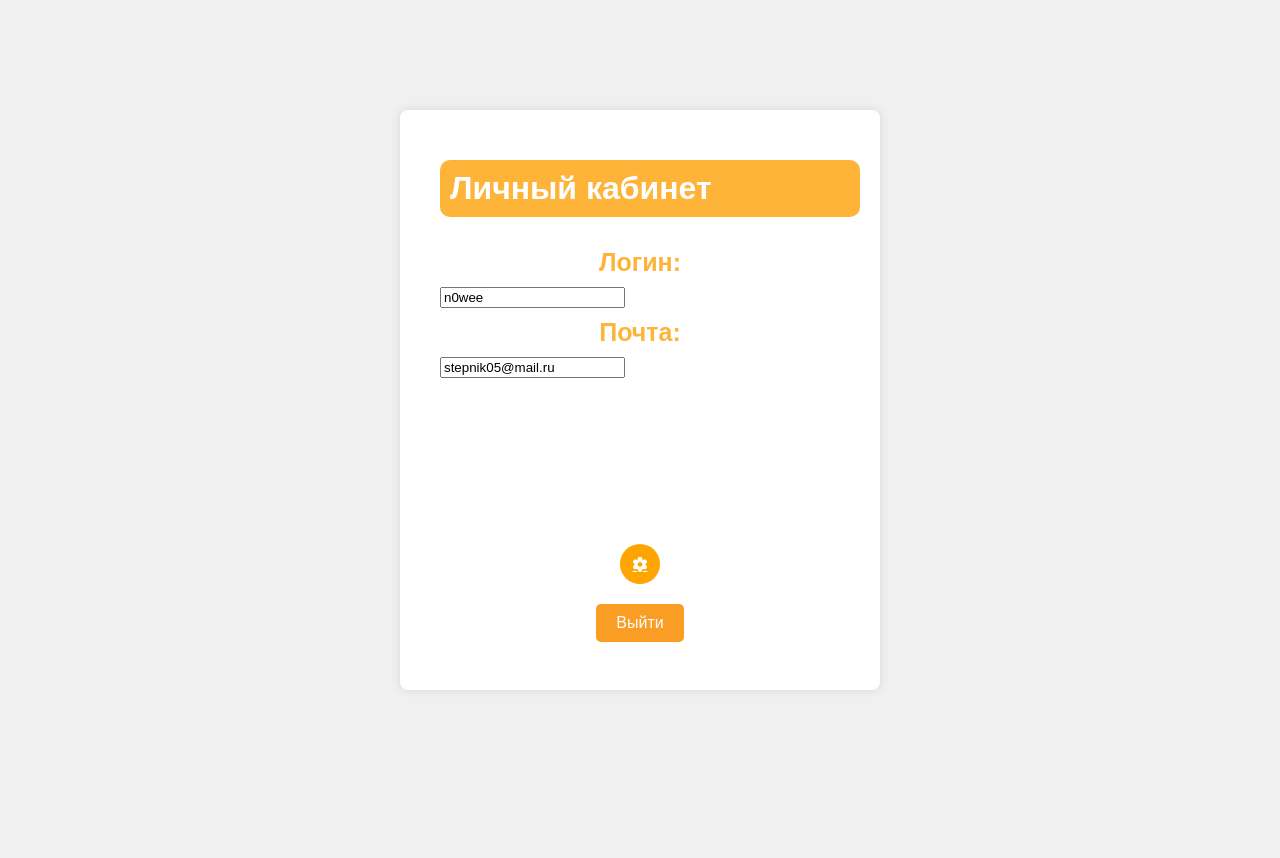
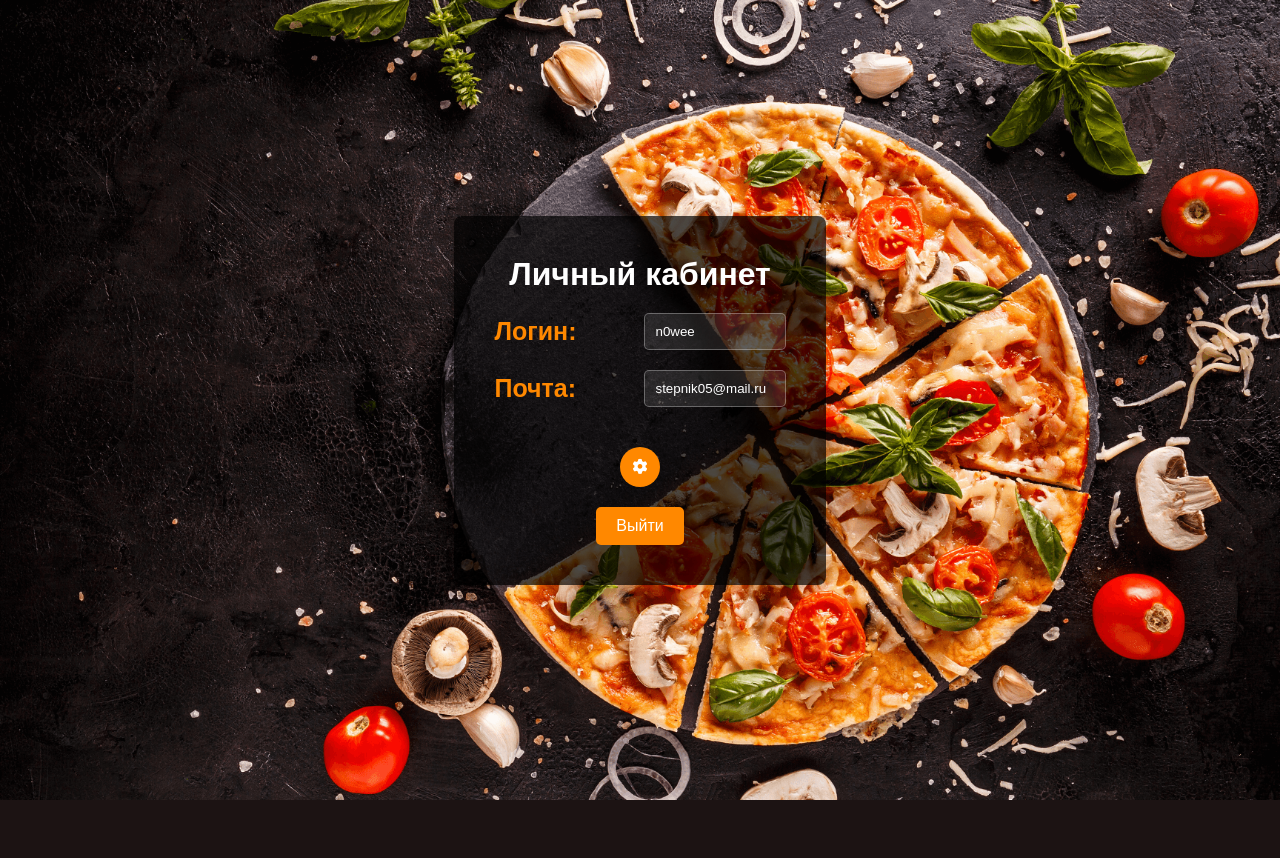
Before and after one commit to LernerF/ITproject, a Django app: page /profile/ in a window 1280 px wide. After the commit the page ends 800 px from the top, so only its background shows below. Run offline with Django 5.2, Linux system fonts and the light colour scheme; a user stored in the database is signed in.

Commit message:
Update user.css

```diff
--- a/global/website/main/static/main/css/user.css
+++ b/global/website/main/static/main/css/user.css
@@ -1,130 +1,122 @@
-body {
+* {
   margin: 0;
   padding: 0;
+  box-sizing: border-box;
   font-family: Arial, sans-serif;
-  background-color: #f0f0f0;
+  list-style: none;
+  text-decoration: none;
+  color: white; /* Устанавливаем белый цвет для всех текстов по умолчанию */
+}
+
+body {
+  background: url('../img/background.png') no-repeat center center fixed; /* Установите URL вашего изображения */
+  background-size: cover;
+  height: 100vh;
+  display: flex;
+  justify-content: center;
+  align-items: center;
 }
 
 .container {
   display: flex;
   justify-content: center;
   align-items: center;
-  height: 100vh;
+  height: 100vh; /* Высота блока равна высоте видимой части экрана */
 }
 
 .profile-card {
-  background-color: #ffffff;
-  height: 500px;
-  width: 400px;
+  background-color: rgba(0, 0, 0, 0.7); /* Матовый цвет контейнера */
   padding: 40px;
   border-radius: 8px;
   box-shadow: 0 0 10px rgba(0, 0, 0, 0.1);
+  display: flex;
+  flex-direction: column;
+  justify-content: center; /* Выравнивание по вертикали */
+  align-items: center; /* Выравнивание по горизонтали */
 }
 
 h1 {
-  display: block;
-  width: 100%;
-  padding: 10px;
-  margin-top: 10px;
-  background-color: #feb339;
-  color: #fff;
-  border: none;
-  border-radius: 10px;
-  cursor: pointer;
+  h1 {
+    font-size: 32px;
+    margin-bottom: 20px; /* Отступ снизу */
+    color: #fff; /* Белый цвет текста */
+}
 }
 
-.profile-info p {
-  display: flex;
-  justify-content: center; /* Выравнивание по горизонтали */
-  align-items: center;
+.profile-info {
+  width: 100%;
+  margin-top: 20px;
 }
 
-.profile-info strong {
-  padding: 10px;
-  font-size: 25px;
+.info-item {
+  margin-bottom: 20px; /* Отступ снизу */
   display: flex;
-  justify-content: center; /* Выравнивание по горизонтали */
-  align-items: center;
-  top: 50%;
-  left: 50%;
-  color: #feb339;
+  justify-content: space-between; /* Выравнивание по горизонтали */
+  align-items: center; /* Выравнивание по вертикали */
+  color: #fff; /* Белый цвет текста */
 }
 
-.center-wrapper {
-  display: flex;
-  justify-content: center; /* Выравнивание по горизонтали */
-  align-items: center; /* Выравнивание по вертикали */
-  height: 60vh; /* Высота блока равна высоте видимой части экрана */
+.info-item strong {
+  font-size: 25px;
+  color: #ff8800;
+  margin-right: 10px;
 }
 
-form {
-  position: relative;; /* Для того чтобы кнопка находилась в строке с текстом */
+.rounded-input {
+  background: rgba(255, 255, 255, 0.1);
+  border: 1px solid rgba(255, 255, 255, 0.3);
+  color: #fff;
+  padding: 10px;
+  border-radius: 5px;
+  width: calc(100% - 150px); /* Ширина с учетом отступа от strong */
 }
 
-button.out {
-  background-color: #fa9d24; /* Зеленый цвет фона */
-  color: white; /* Белый цвет текста */
-  padding: 10px 20px; /* Отступы внутри кнопки */
-  border: none; /* Убираем границу кнопки */
-  border-radius: 5px; /* Скругляем углы */
-  cursor: pointer; /* Изменяем курсор при наведении */
-  font-size: 16px; /* Размер текста */
-  left: 70%;
+.rounded-input::placeholder {
+  color: rgba(255, 255, 255, 0.7);
 }
-
-button.out:hover {
-  background-color: #feb339;
-}
-
-.info-item text{
-  text-align: center;
-  background-color: #f0f0f0;
-  padding: 10px 20px;
-  font-size: 25px;
-  border-radius: 10px; /* Скругляем углы */
-}
-
 
 .center-wrapper {
   display: flex;
   flex-direction: column;
   align-items: center;
+  margin-top: 20px;
 }
 
 .settings-button {
   display: flex;
   justify-content: center;
   align-items: center;
-  width: 40px; /* маленький размер */
+  width: 40px;
   height: 40px;
-  background-color: orange;
+  background-color: #ff8800;
   color: white;
   border: none;
   border-radius: 50%;
   text-align: center;
-  margin-bottom: 20px; /* отступ от кнопки "Выйти" */
-  transition: background-color 0.3s;
-  margin-top: -50px;
+  margin-bottom: 20px;
+  transition: background-color 0.3s, transform 0.3s;
 }
 
 .settings-button i {
-  font-size: 15px; /* размер иконки */
+  font-size: 15px;
 }
 
 .settings-button:hover {
-  background-color: darkorange; /* эффект наведения */
+  transform: scale(1.1); /* Легкое увеличение при наведении */
 }
 
-.out {
-  background-color: #f44336; /* цвет кнопки "Выйти" */
+button.out {
+  background-color: #ff8800;
   color: white;
   padding: 10px 20px;
   border: none;
   border-radius: 5px;
   cursor: pointer;
-  transition: background-color 0.3s;
+  font-size: 16px;
+  transition: background-color 0.3s, transform 0.3s;
 }
 
-.out:hover {
-  background-color: #d32f2f; /* эффект наведения для кнопки "Выйти" */
+button.out:hover {
+  background-color: #ff8800;
+  transform: scale(1.05); /* Легкое увеличение при наведении */
 }
```
